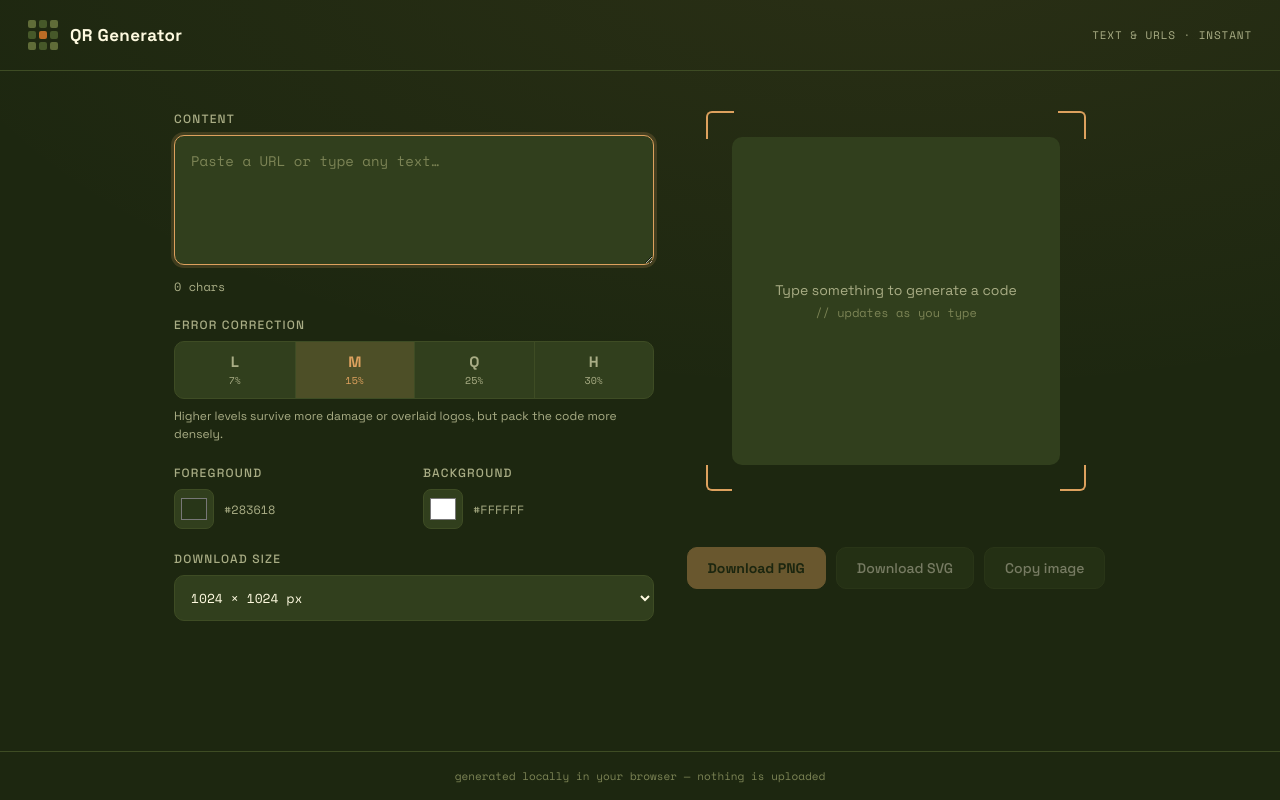
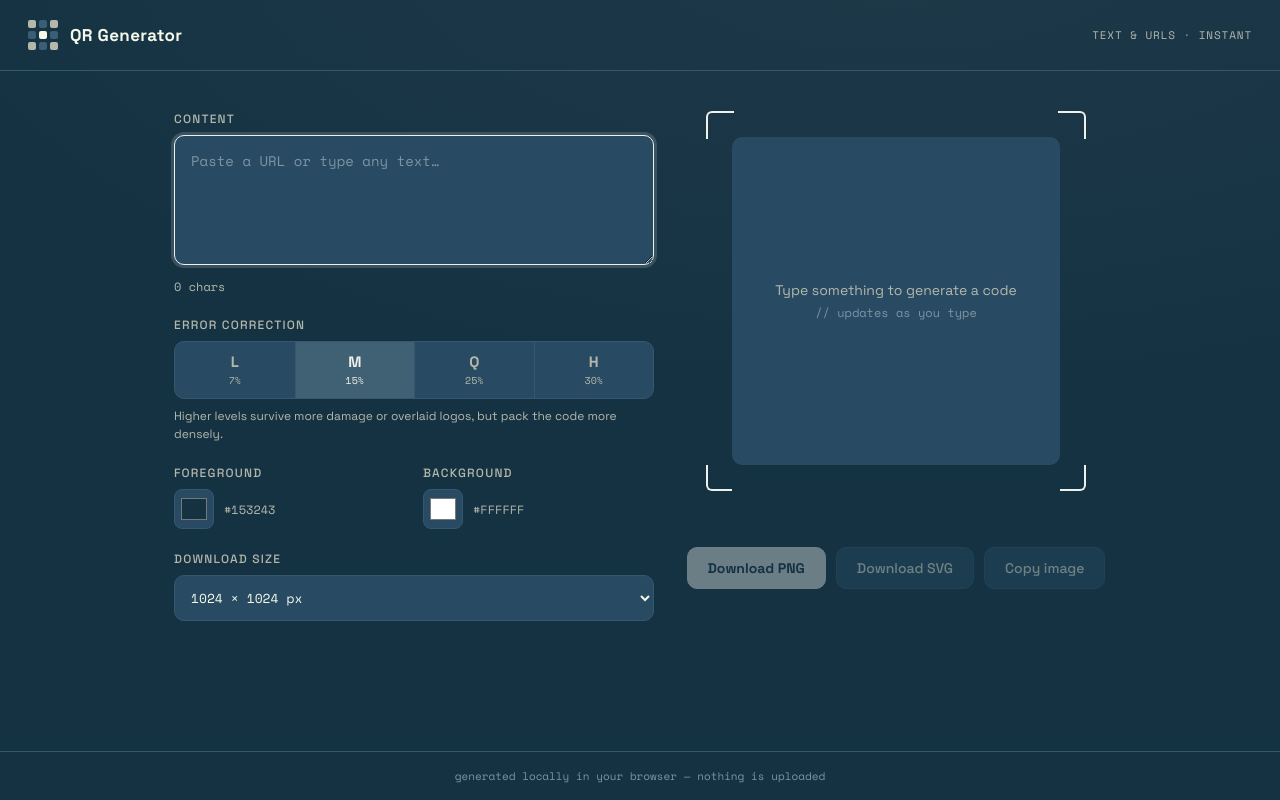
Before and after one commit to cleavonsurumo/qrcode, a plain HTML site: page index.html in a window 1280 px wide. Drawn offline with nearby package versions, Linux system fonts and the light colour scheme.

Commit message:
Restyle with Deep Space/Yale Blue, Ivory, Parchment, Ash Grey palette

```diff
--- a/index.html
+++ b/index.html
@@ -49,8 +49,8 @@
       <div class="field">
         <label for="fgColor">Foreground</label>
         <div class="color-row">
-          <input type="color" id="fgColor" value="#283618">
-          <code id="fgHex">#283618</code>
+          <input type="color" id="fgColor" value="#153243">
+          <code id="fgHex">#153243</code>
         </div>
       </div>
       <div class="field">
--- a/style.css
+++ b/style.css
@@ -1,23 +1,23 @@
 :root {
-  --forest-950: #1D2710;
-  --forest-900: #283618;
-  --forest-800: #313F1D;
-  --forest-700: #465829;
-  --olive: #606C38;
-  --caramel: #DDA15E;
-  --caramel-deep: #B08048;
-  --copper: #BC6C25;
-  --ink: #FEFAE0;
-  --muted: #A9AD85;
-  --line: #3E4C24;
+  --base: #153243;
+  --base-2: #1C3D52;
+  --panel: #284B63;
+  --cell: #3A5E76;
+  --accent-2: #B4B8AB;
+  --accent: #EEF0EB;
+  --accent-dim: #B4B8AB;
+  --glow: #F4F9E9;
+  --ink: #F4F9E9;
+  --muted: #B4B8AB;
+  --line: #35576F;
   --radius: 10px;
 }
 
 * { margin: 0; padding: 0; box-sizing: border-box; }
 
 body {
-  background: var(--forest-950);
-  background-image: radial-gradient(ellipse 80% 60% at 70% -10%, rgba(221, 161, 94, 0.07), transparent);
+  background: var(--base);
+  background-image: radial-gradient(ellipse 80% 60% at 70% -10%, rgba(180, 184, 171, 0.06), transparent);
   color: var(--ink);
   font-family: 'Space Grotesk', system-ui, sans-serif;
   min-height: 100vh;
@@ -40,12 +40,12 @@ header {
   grid-template-rows: repeat(3, 1fr);
   gap: 3px;
 }
-.mark span { border-radius: 2px; background: var(--olive); }
-.mark span:nth-child(2) { background: var(--forest-700); }
-.mark span:nth-child(4) { background: var(--forest-700); }
-.mark span:nth-child(5) { background: var(--copper); }
-.mark span:nth-child(6) { background: var(--forest-700); }
-.mark span:nth-child(8) { background: var(--forest-700); }
+.mark span { border-radius: 2px; background: var(--accent-2); }
+.mark span:nth-child(2) { background: var(--cell); }
+.mark span:nth-child(4) { background: var(--cell); }
+.mark span:nth-child(5) { background: var(--glow); }
+.mark span:nth-child(6) { background: var(--cell); }
+.mark span:nth-child(8) { background: var(--cell); }
 
 header h1 { font-size: 17px; font-weight: 700; letter-spacing: 0.02em; }
 header .tag {
@@ -85,7 +85,7 @@ textarea {
   width: 100%;
   min-height: 130px;
   resize: vertical;
-  background: var(--forest-800);
+  background: var(--panel);
   border: 1px solid var(--line);
   border-radius: var(--radius);
   color: var(--ink);
@@ -95,9 +95,9 @@ textarea {
   padding: 14px 16px;
   transition: border-color 0.15s;
 }
-textarea::placeholder { color: #7C8455; }
-textarea:focus { outline: none; border-color: var(--caramel); }
-textarea:focus-visible { box-shadow: 0 0 0 3px rgba(221, 161, 94, 0.18); }
+textarea::placeholder { color: #7E93A4; }
+textarea:focus { outline: none; border-color: var(--accent); }
+textarea:focus-visible { box-shadow: 0 0 0 3px rgba(238, 240, 235, 0.16); }
 
 .meta-row {
   display: flex;
@@ -116,7 +116,7 @@ textarea:focus-visible { box-shadow: 0 0 0 3px rgba(221, 161, 94, 0.18); }
   border: 1px solid var(--line);
   border-radius: var(--radius);
   overflow: hidden;
-  background: var(--forest-800);
+  background: var(--panel);
 }
 .seg button {
   appearance: none;
@@ -136,10 +136,10 @@ textarea:focus-visible { box-shadow: 0 0 0 3px rgba(221, 161, 94, 0.18); }
 .seg button .lvl { font-size: 15px; font-weight: 700; }
 .seg button .pct { font-family: 'Space Mono', monospace; font-size: 10px; }
 .seg button:hover { color: var(--ink); }
-.seg button:focus-visible { outline: 2px solid var(--caramel); outline-offset: -2px; }
+.seg button:focus-visible { outline: 2px solid var(--accent); outline-offset: -2px; }
 .seg button[aria-pressed="true"] {
-  background: rgba(221, 161, 94, 0.16);
-  color: var(--caramel);
+  background: rgba(238, 240, 235, 0.12);
+  color: var(--accent);
 }
 
 .hint { font-size: 12px; color: var(--muted); margin-top: 8px; line-height: 1.5; }
@@ -155,11 +155,11 @@ input[type="color"] {
   width: 40px; height: 40px;
   border: 1px solid var(--line);
   border-radius: 8px;
-  background: var(--forest-800);
+  background: var(--panel);
   padding: 4px;
   cursor: pointer;
 }
-input[type="color"]:focus-visible { outline: 2px solid var(--caramel); }
+input[type="color"]:focus-visible { outline: 2px solid var(--accent); }
 .color-row code {
   font-family: 'Space Mono', monospace;
   font-size: 12px;
@@ -168,7 +168,7 @@ input[type="color"]:focus-visible { outline: 2px solid var(--caramel); }
 
 select {
   width: 100%;
-  background: var(--forest-800);
+  background: var(--panel);
   border: 1px solid var(--line);
   border-radius: var(--radius);
   color: var(--ink);
@@ -177,7 +177,7 @@ select {
   padding: 11px 12px;
   cursor: pointer;
 }
-select:focus-visible { outline: 2px solid var(--caramel); }
+select:focus-visible { outline: 2px solid var(--accent); }
 
 /* ---------- Preview panel ---------- */
 .preview-panel { display: flex; flex-direction: column; gap: 20px; align-items: center; }
@@ -198,7 +198,7 @@ select:focus-visible { outline: 2px solid var(--caramel); }
   content: '';
   position: absolute;
   width: 26px; height: 26px;
-  border: 2px solid var(--caramel);
+  border: 2px solid var(--accent);
 }
 .viewfinder::before { top: 0; left: 0; border-right: none; border-bottom: none; border-top-left-radius: 6px; }
 .viewfinder::after { top: 0; right: 0; border-left: none; border-bottom: none; border-top-right-radius: 6px; }
@@ -209,7 +209,7 @@ select:focus-visible { outline: 2px solid var(--caramel); }
   position: relative;
   width: 100%;
   height: 100%;
-  background: var(--forest-800);
+  background: var(--panel);
   border-radius: var(--radius);
   display: flex;
   align-items: center;
@@ -232,14 +232,14 @@ select:focus-visible { outline: 2px solid var(--caramel); }
   padding: 0 24px;
   line-height: 1.6;
 }
-.empty .mono { font-family: 'Space Mono', monospace; font-size: 12px; color: #7C8455; }
+.empty .mono { font-family: 'Space Mono', monospace; font-size: 12px; color: #7E93A4; }
 
 /* Scan line */
 .scanline {
   position: absolute;
   left: 6%; right: 6%;
   height: 2px;
-  background: linear-gradient(90deg, transparent, var(--copper), transparent);
+  background: linear-gradient(90deg, transparent, var(--glow), transparent);
   opacity: 0;
   pointer-events: none;
 }
@@ -267,7 +267,7 @@ select:focus-visible { outline: 2px solid var(--caramel); }
 .btn {
   appearance: none;
   border: 1px solid var(--line);
-  background: var(--forest-800);
+  background: var(--panel);
   color: var(--ink);
   font-family: 'Space Grotesk', sans-serif;
   font-size: 14px;
@@ -277,24 +277,24 @@ select:focus-visible { outline: 2px solid var(--caramel); }
   cursor: pointer;
   transition: border-color 0.15s, background 0.15s, transform 0.1s;
 }
-.btn:hover { border-color: var(--caramel-deep); }
+.btn:hover { border-color: var(--accent-dim); }
 .btn:active { transform: translateY(1px); }
-.btn:focus-visible { outline: 2px solid var(--caramel); outline-offset: 2px; }
+.btn:focus-visible { outline: 2px solid var(--accent); outline-offset: 2px; }
 .btn:disabled { opacity: 0.4; cursor: not-allowed; }
 .btn.primary {
-  background: var(--caramel);
-  border-color: var(--caramel);
-  color: var(--forest-950);
+  background: var(--accent);
+  border-color: var(--accent);
+  color: var(--base);
   font-weight: 700;
 }
-.btn.primary:hover { background: #E8B476; }
+.btn.primary:hover { background: #FFFFFF; }
 
 footer {
   text-align: center;
   padding: 16px;
   font-family: 'Space Mono', monospace;
   font-size: 11px;
-  color: #7C8455;
+  color: #7E93A4;
   border-top: 1px solid var(--line);
 }
 
```
